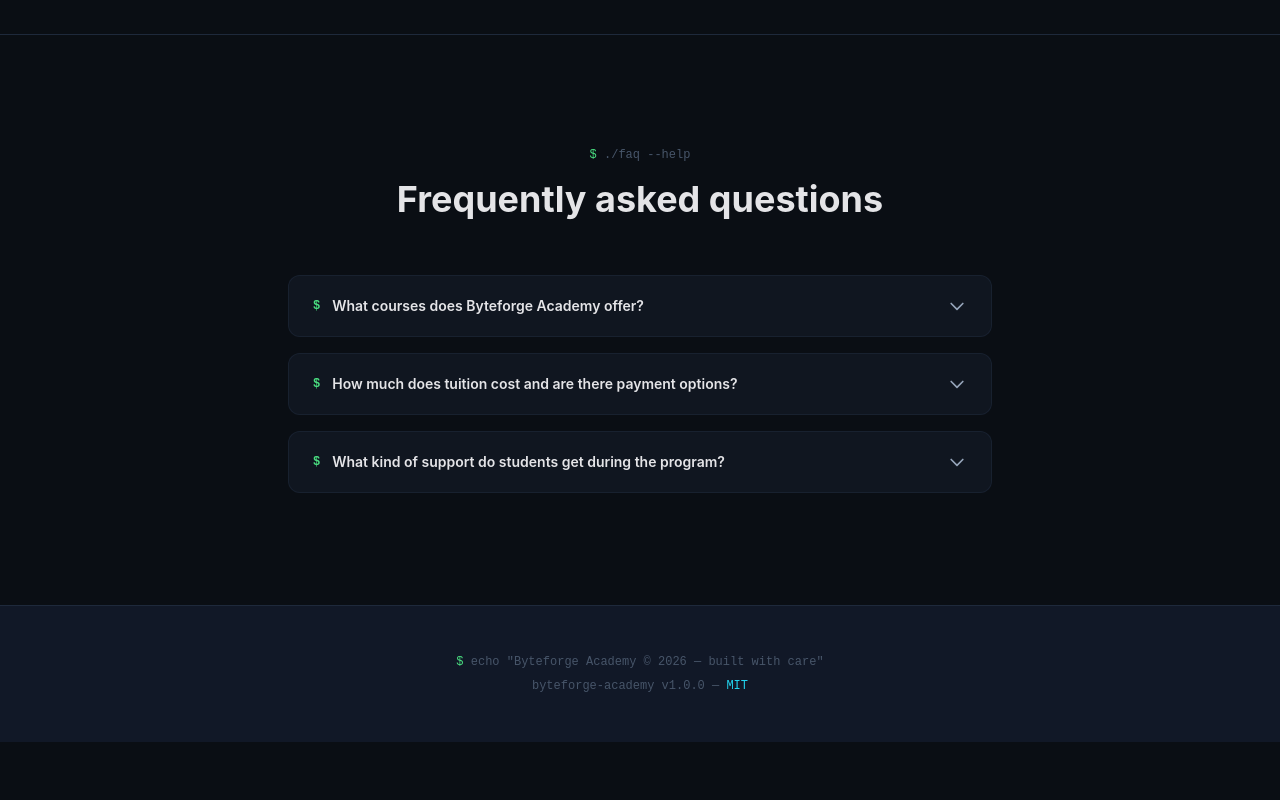
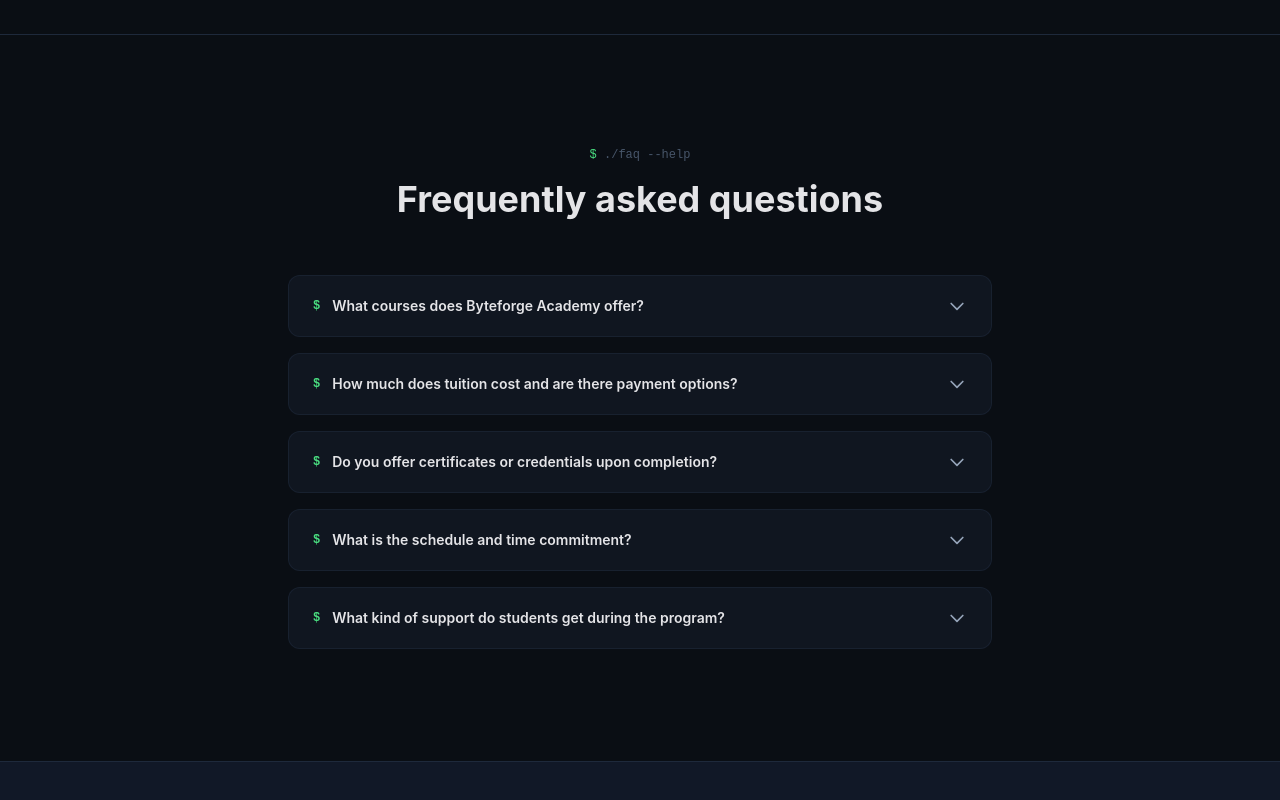
Before and after one commit to anas-khan-antimatter/mkt-byteforge-academy, a Next.js app: page / in a window 1280 px wide. Shown: the part 1994-2794 px from the top of the page. Before the commit the page ends 2736 px from the top, so only its background shows below. Built offline with nearby package versions, Linux system fonts and the light colour scheme.

Commit message:
antimatter: checkpoint ch_mv5iab73_1

```diff
--- a/src/app/page.tsx
+++ b/src/app/page.tsx
@@ -269,6 +269,14 @@
                   a: "Tuition varies by track — we offer income share agreements (ISAs), monthly payment plans, and need-based scholarships. Our admissions team works with every student to find a plan that fits. Many students also qualify for employer sponsorship. Contact us for a personalized breakdown with no obligation.",
                 },
                 {
+                  q: "Do you offer certificates or credentials upon completion?",
+                  a: "Yes — graduates receive a verifiable digital certificate and a portfolio of real-world projects. Our Software Engineering and Data Science tracks also prepare you for industry certifications (AWS, Meta, Google). We provide detailed competency transcripts and credential verification for employers.",
+                },
+                {
+                  q: "What is the schedule and time commitment?",
+                  a: "All tracks are full-time and run Monday–Friday, approximately 9:00 AM – 5:00 PM ET, with live instruction, labs, and study blocks. Expect 40–50 hours per week including project work. Cohorts start quarterly — the next one begins Winter 2026 (January 12). Part-time evening options are coming in Summer 2026.",
+                },
+                {
                   q: "What kind of support do students get during the program?",
                   a: "Students receive 1:1 mentorship from industry professionals, daily office hours, a dedicated career coach, and access to our alumni network. Our platform includes hands-on coding challenges, peer code reviews, and 24/7 community support. We also provide resume workshops, mock interviews, and direct connections with 600+ hiring partners.",
                 },
@@ -280,9 +288,11 @@
                     className="rounded-xl bg-terminal-raised/40 border border-terminal-border/60 overflow-hidden transition-all duration-300"
                   >
                     <button
+                      id={faqBtnId(i)}
                       onClick={() => setOpenFaq(isOpen ? null : i)}
                       className="w-full flex items-center justify-between px-6 py-5 text-left text-sm font-semibold text-terminal-text hover:text-terminal-green transition-colors"
                       aria-expanded={isOpen}
+                      aria-controls={faqId(i)}
                     >
                       <span className="font-mono text-xs text-terminal-green mr-3">$</span>
                       <span className="flex-1">{faq.q}</span>
@@ -293,11 +303,15 @@
                         fill="none"
                         viewBox="0 0 24 24"
                         stroke="currentColor"
+                        aria-hidden="true"
                       >
                         <path strokeLinecap="round" strokeLinejoin="round" strokeWidth={2} d="M19 9l-7 7-7-7" />
                       </svg>
                     </button>
                     <div
+                      id={faqId(i)}
+                      role="region"
+                      aria-labelledby={faqBtnId(i)}
                       className={`overflow-hidden transition-all duration-300 ${
                         isOpen ? "max-h-80 opacity-100" : "max-h-0 opacity-0"
                       }`}
```
